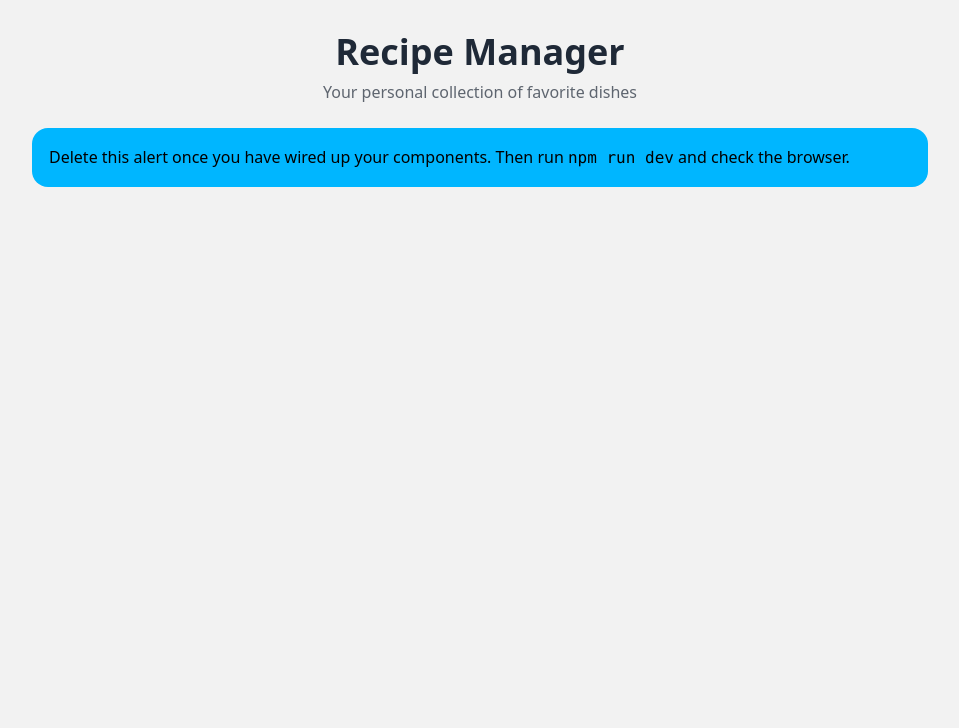
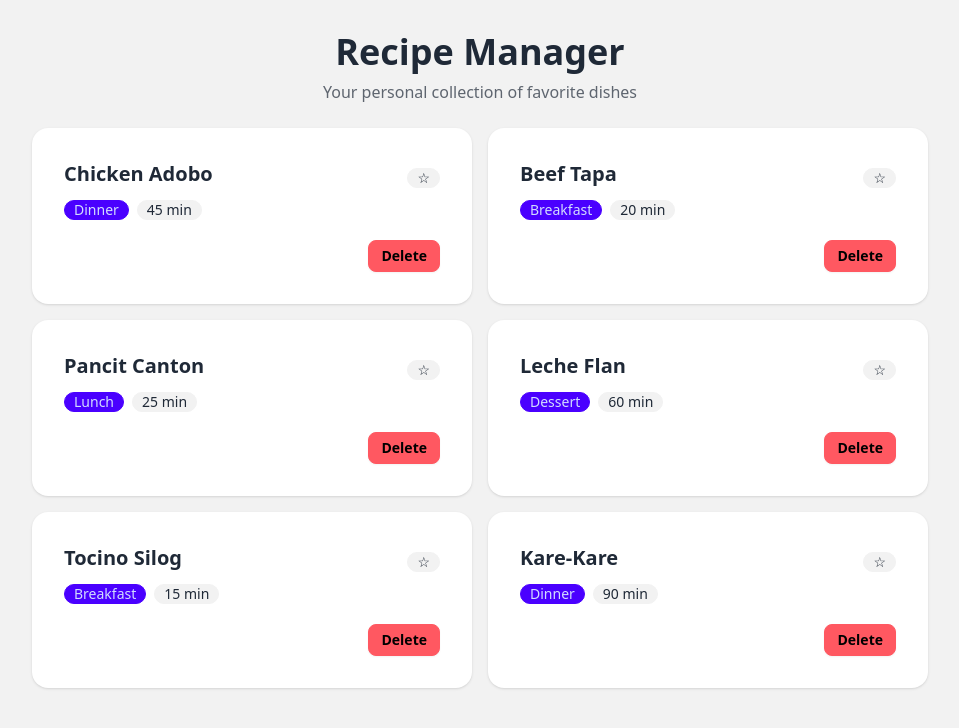
Before and after one commit to nunez25/recipe-manager, a React (Vite) app: page / in a window 1280 px wide. Shown: the top 728 px of the page, without its empty margins (160-1119 px from the left). Built offline with nearby package versions, Linux system fonts and the light colour scheme.

Commit message:
RecipeCard

```diff
--- a/src/App.jsx
+++ b/src/App.jsx
@@ -1,5 +1,6 @@
-import { useState } from "react";
+import { useEffect, useState } from "react";
 // TODO: import your components once you build them
+import RecipeCard from "./components/RecipeCard";
 // import RecipeForm from "./components/RecipeForm";
 // import CategoryFilter from "./components/CategoryFilter";
 // import RecipeList from "./components/RecipeList";
@@ -17,29 +18,86 @@ const STARTER_RECIPES = [
 export default function App() {
   // TODO 1: create the `recipes` state using STARTER_RECIPES as the initial value.
   //         Later, wrap it in the lazy initializer that reads from localStorage.
-  const [recipes, setRecipes] = useState(STARTER_RECIPES);
+  const [recipes, setRecipes] = useState(() => {
+    const savedRecipes = localStorage.getItem("recipes");
+
+    return savedRecipes
+      ? JSON.parse(savedRecipes)
+      : STARTER_RECIPES;
+  });
 
   // TODO 2: create the `filter` state, starting as "All".
   //         Later, wrap it in the lazy initializer that reads from localStorage.
+  const [filter, setFilter] = useState(() => {
+    return localStorage.getItem("recipeFilter") || "All";
+  });
 
   // TODO 3: add useEffect to persist `recipes` to localStorage whenever it changes.
+  useEffect(() => {
+    localStorage.setItem("recipes", JSON.stringify(recipes));
+  }, [recipes]);
 
   // TODO 4: add useEffect to persist `filter` to localStorage whenever it changes.
+  useEffect(() => {
+    localStorage.setItem("recipeFilter", filter);
+  }, [filter]);
 
   // TODO 5: add useEffect to update `document.title` with the favorite count.
   //         Example format: `Recipes · 3 ★`
+  useEffect(() => {
+    const favoriteCount = recipes.filter(
+      (recipe) => recipe.favorite
+    ).length;
+
+    document.title = `Recipes · ${favoriteCount} ★`;
+  }, [recipes]);
 
   // TODO 6: write handleAdd(recipe) — adds a new recipe with a unique id (Date.now()).
   //         Use the spread operator, NOT .push().
+  const handleAdd = (recipe) => {
+    const newRecipe = {
+      ...recipe,
+      id: Date.now(),
+      favorite: false,
+    };
+
+    setRecipes((currentRecipes) => [
+      ...currentRecipes,
+      newRecipe,
+    ]);
+  };
 
   // TODO 7: write handleToggleFavorite(id) — flips the `favorite` field of the matching recipe.
   //         Use .map() and spread; do NOT mutate the object directly.
+  const handleToggleFavorite = (id) => {
+    setRecipes((currentRecipes) =>
+      currentRecipes.map((recipe) =>
+        recipe.id === id
+          ? {
+              ...recipe,
+              favorite: !recipe.favorite,
+            }
+          : recipe
+      )
+    );
+  };
 
   // TODO 8: write handleDelete(id) — removes the recipe with that id.
   //         Use .filter().
+  const handleDelete = (id) => {
+    setRecipes((currentRecipes) =>
+      currentRecipes.filter((recipe) => recipe.id !== id)
+    );
+  };
 
   // TODO 9: derive `visibleRecipes` in render — if filter === "All" show all,
   //         otherwise filter by category. Do NOT store this in state.
+  const visibleRecipes =
+    filter === "All"
+      ? recipes
+      : recipes.filter(
+          (recipe) => recipe.category === filter
+        );
 
   return (
     <div className="min-h-screen bg-base-200 py-8 px-4">
@@ -61,11 +119,16 @@ export default function App() {
                                     onToggleFavorite={handleToggleFavorite}
                                     onDelete={handleDelete} /> */}
 
-        <div className="alert alert-info">
-          <span>
-            Delete this alert once you have wired up your components. Then run{" "}
-            <code className="font-mono">npm run dev</code> and check the browser.
-          </span>
+        {/* Recipe Cards */}
+        <div className="grid grid-cols-1 md:grid-cols-2 gap-4">
+          {visibleRecipes.map((recipe) => (
+            <RecipeCard
+              key={recipe.id}
+              recipe={recipe}
+              onToggleFavorite={handleToggleFavorite}
+              onDelete={handleDelete}
+            />
+          ))}
         </div>
       </div>
     </div>
--- a/src/components/CategoryFilter.jsx
+++ b/src/components/CategoryFilter.jsx
@@ -3,6 +3,13 @@ const FILTERS = ["All", "Breakfast", "Lunch", "Dinner", "Dessert"];
 export default function CategoryFilter({ activeFilter, onFilterChange }) {
   return (
     <div className="flex flex-wrap gap-2 justify-center">
+
+      {<button>
+          onClick={() => onFilterChange(f)}
+          className=[activeFilter === f ?]
+          {f}
+        </button>
+      }
       {/* TODO: render one button per FILTERS entry.
           - Each button calls onFilterChange(f) on click.
           - The active button should look different from the others
--- a/src/components/RecipeCard.jsx
+++ b/src/components/RecipeCard.jsx
@@ -1,25 +1,60 @@
 export default function RecipeCard({ recipe, onToggleFavorite, onDelete }) {
   // TODO: destructure id, title, category, time, favorite from recipe.
+  const {
+    id,
+    title,
+    category,
+    time,
+    favorite,
+  } = recipe;
 
   return (
     <div className="card bg-base-100 shadow">
       <div className="card-body">
+
         <div className="flex justify-between items-start">
           {/* TODO: show the recipe title as an <h2 className="card-title"> */}
+          <h2 className="card-title">
+            {title}
+          </h2>
 
-          {/* TODO: favorite toggle button.
-              - Shows ★ when favorite is true, ☆ when false.
-              - onClick calls onToggleFavorite(id). */}
+          <div className="card-actions justify-end mt-2">
+            {/* TODO: favorite toggle button.
+                - Shows ★ when favorite is true, ☆ when false.
+                - onClick calls onToggleFavorite(id). */}
+            <button
+              onClick={() => onToggleFavorite(id)}
+              className={`badge cursor-pointer ${
+                favorite ? "badge-success" : "badge-ghost"
+              }`}
+            >
+              {favorite ? "★" : "☆"}
+            </button>
+          </div>
         </div>
 
         <div className="flex gap-2 mt-1">
           {/* TODO: category badge (badge badge-primary) */}
+          <span className="badge badge-primary">
+            {category}
+          </span>
+
           {/* TODO: time badge (badge badge-ghost) — e.g., "45 min" */}
+          <span className="badge badge-ghost">
+            {time} min
+          </span>
         </div>
 
         <div className="card-actions justify-end mt-3">
           {/* TODO: Delete button (btn btn-error btn-sm) that calls onDelete(id) */}
+          <button
+            onClick={() => onDelete(id)}
+            className="btn btn-error btn-sm"
+          >
+            Delete
+          </button>
         </div>
+
       </div>
     </div>
   );
--- a/src/components/SummaryBar.jsx
+++ b/src/components/SummaryBar.jsx
@@ -5,6 +5,13 @@ export default function SummaryBar({ total, favorites }) {
           - First: title "Total Recipes", value {total}
           - Second: title "Favorites", value {favorites} ★
       */}
+      <div className="Total Recipe">
+        {total}
+      </div>
+
+      <div className="Favorites">
+        {favorites}⭐
+      </div>
     </div>
   );
 }
```
